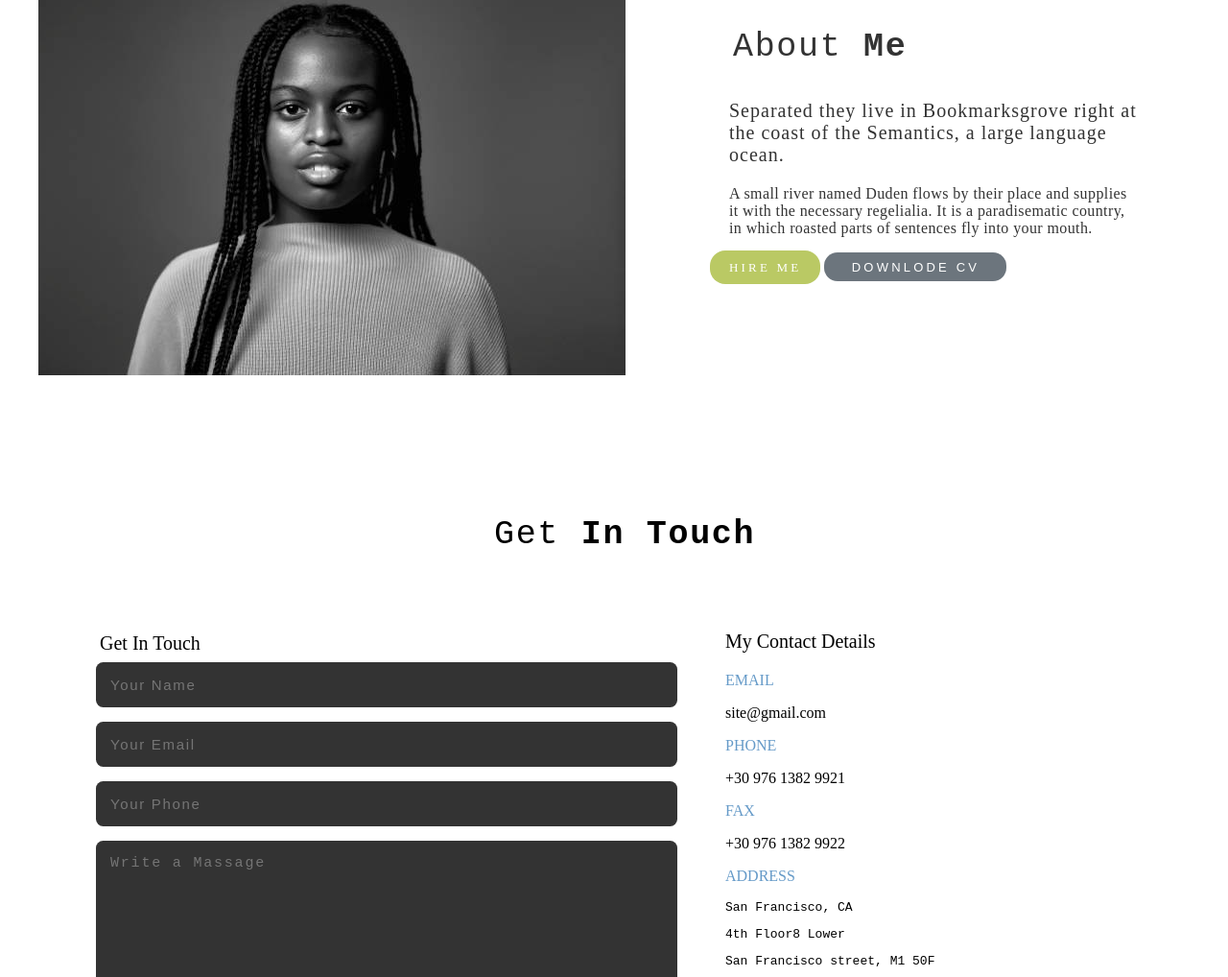
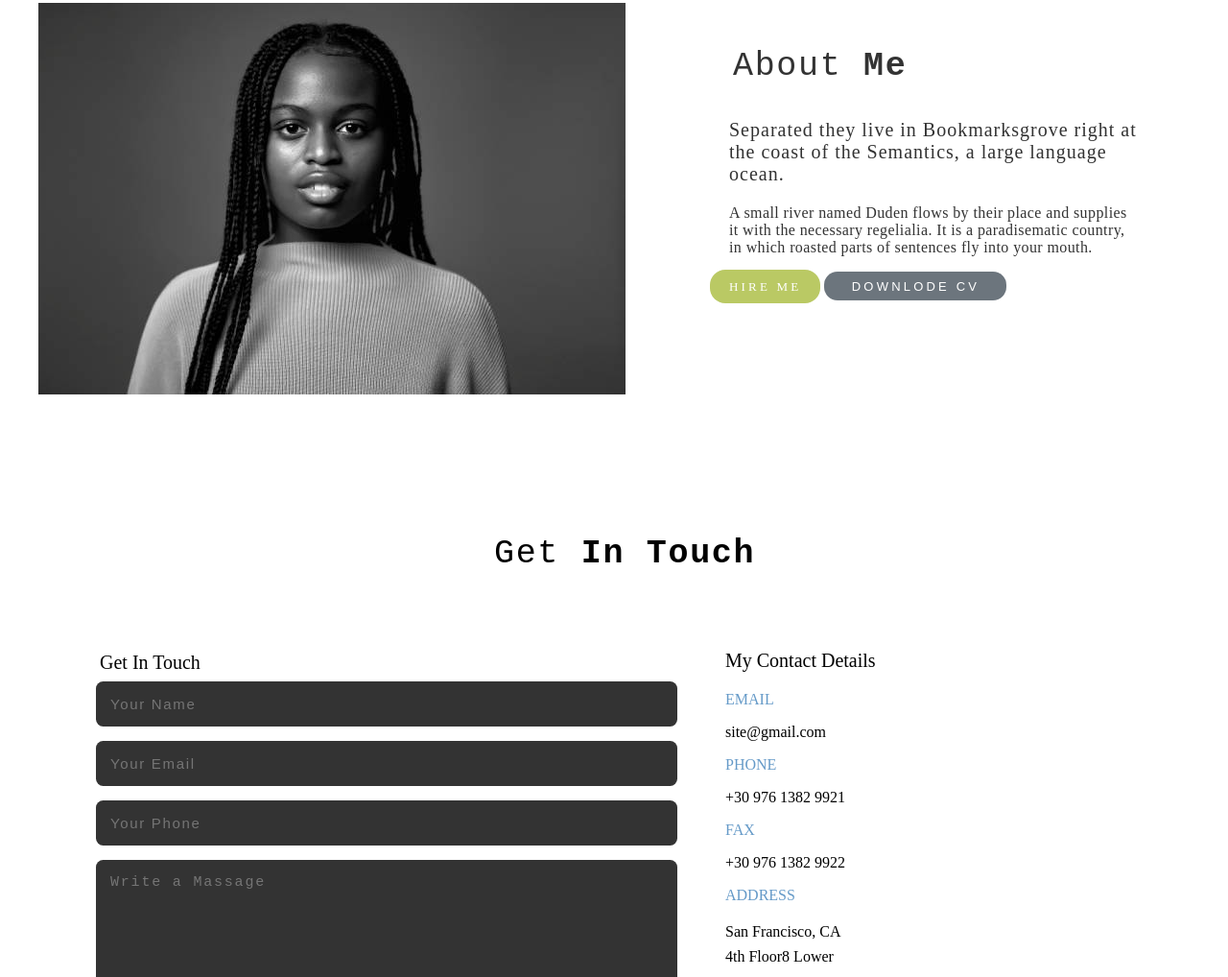
Before and after one commit to pathak-arpita/Assignment-Portfolio, a plain HTML site: page index.html in a window 1280 px wide. Shown: the part 1782-2800 px from the top of the page at 96% size. Drawn offline with Linux system fonts and the light colour scheme.

Commit message:
initial push

```diff
--- a/index.html
+++ b/index.html
@@ -121,9 +121,9 @@
             <p class="color">FAX</p>
             <p>+30 976 1382 9922</p>
             <p class="color">ADDRESS</p>
-            <p><pre>San Francisco, CA</pre>
-                <pre>4th Floor8 Lower</pre>
-                <pre>San Francisco street, M1 50F</pre>
+            <p class="para">San Francisco, CA <br />
+                4th Floor8 Lower<br />
+                San Francisco street, M1 50F
             </p>
            </div>
 
--- a/style.css
+++ b/style.css
@@ -84,6 +84,7 @@ body {
     color: black;
     font-size: 35px;
     letter-spacing: 0.1ch;
+    padding-bottom: 20px;
 }
 
 .block {
@@ -251,10 +252,14 @@ body {
     color: #659ac8;
 }
 
+.para {
+  line-height: 0.7cm;
+}
+
 .bt-1-1 {
     /* margin-top: 20px; */
     margin-left: -638px;
-    margin-top: 81px;
+    margin-top: 90px;
     width: 30ch;
     font-size: 10px;
     padding-top: 10px;
```
